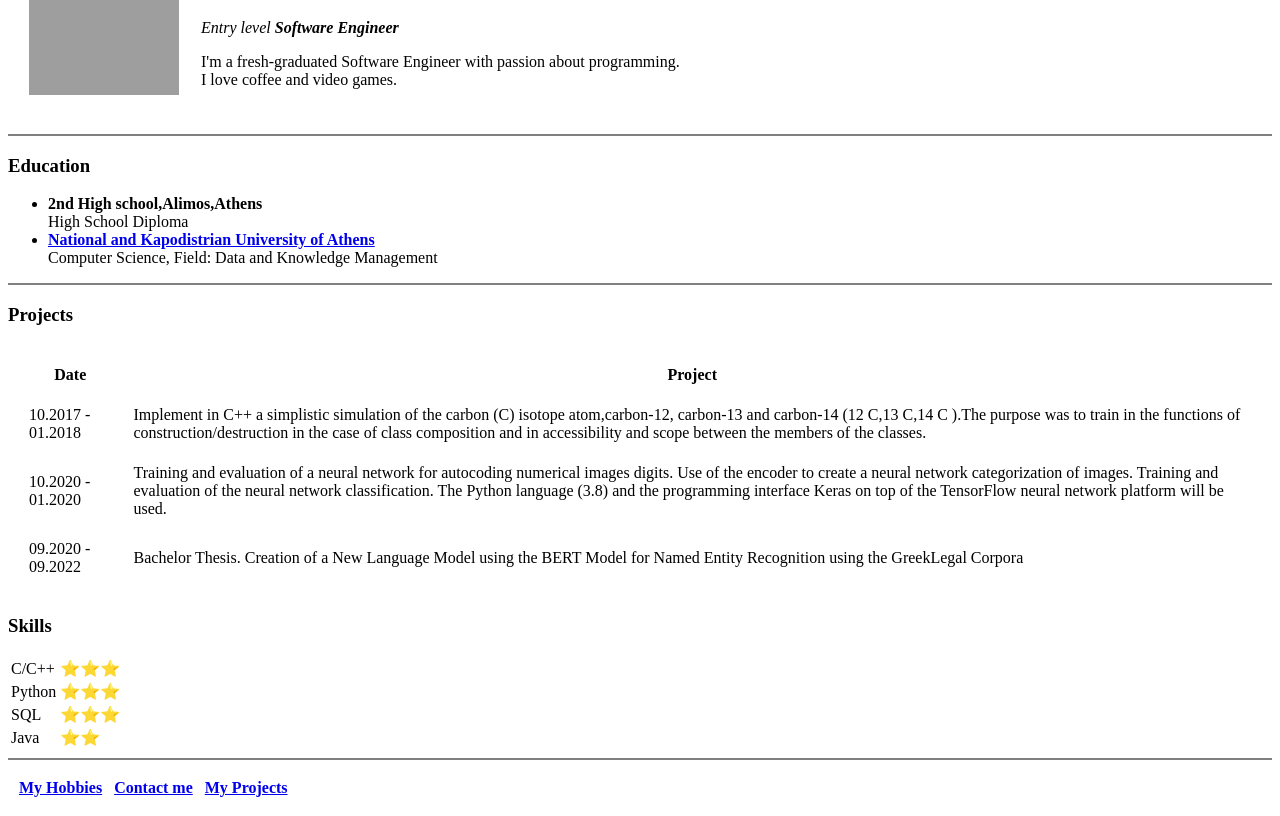
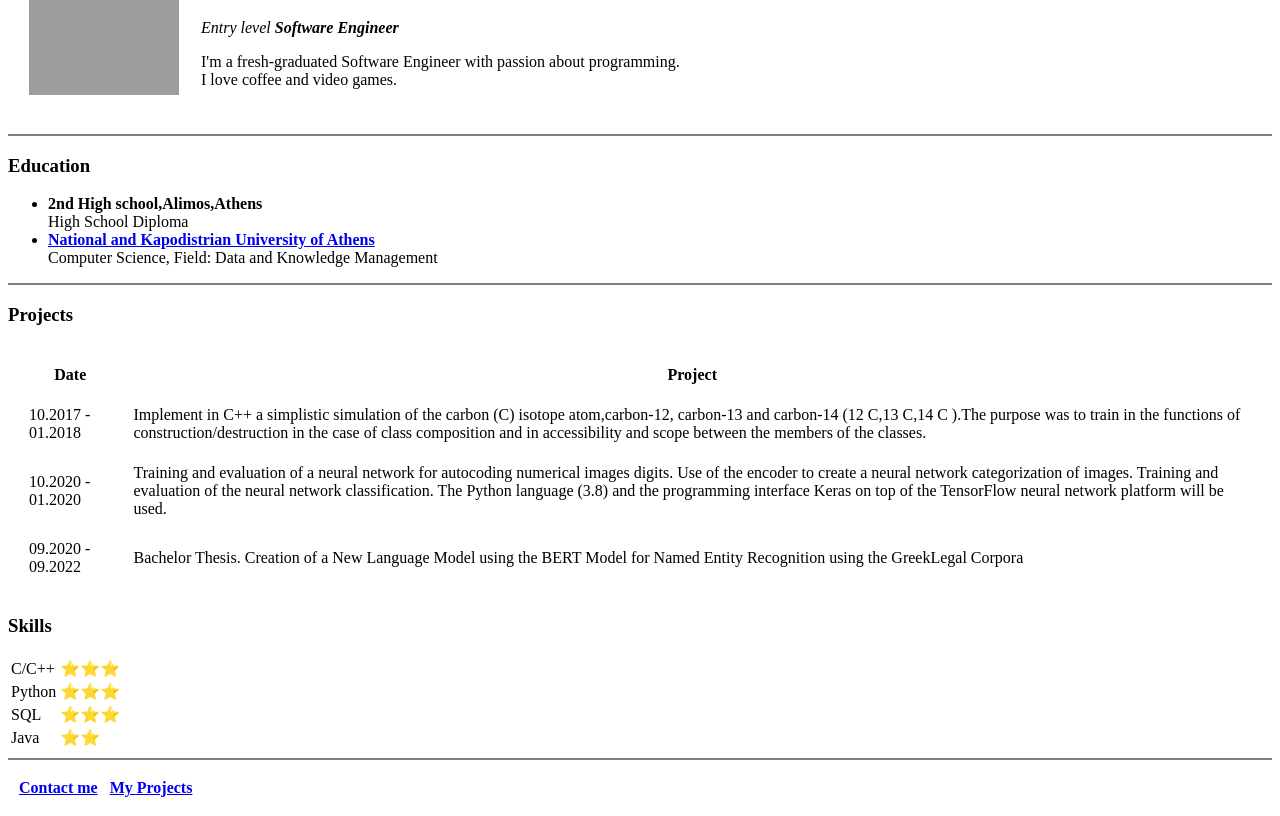
Before and after one commit to konkokonos/CV, a plain HTML site: page index.html in a window 1280 px wide. Shown: the part 90-906 px from the top of the page. Drawn offline with Linux system fonts and the light colour scheme; grey boxes are pictures that could not be loaded.

Commit message:
Update index.html

```diff
--- a/index.html
+++ b/index.html
@@ -82,7 +82,6 @@
 
     <table cellspacing="10">
       <tr>
-        <td><a href="hobbies.html"><strong>My Hobbies</strong></a></td>
         <td><a href="contact_me.html"><strong>Contact me</strong></a></td>
         <td><a href="https://github.com/konkokonos"><strong>My Projects</strong></a></td>
       </tr>
```
